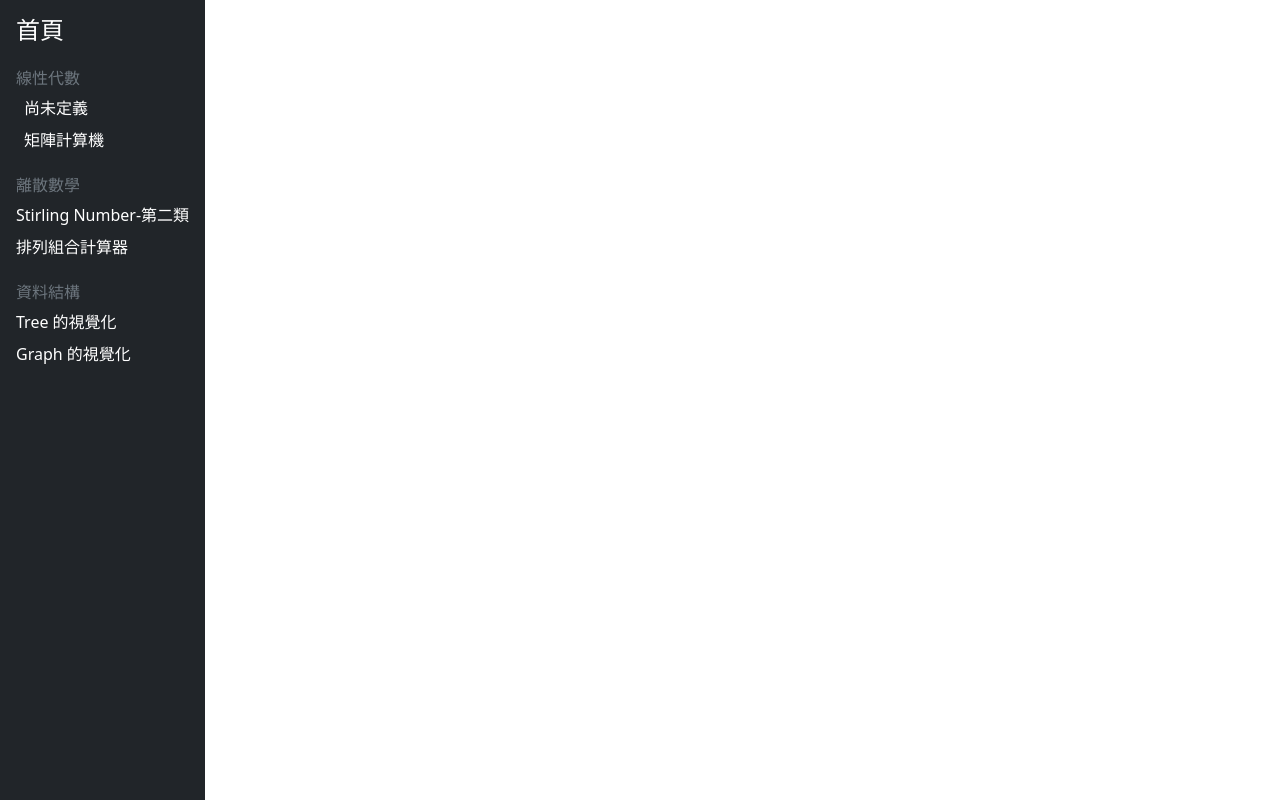
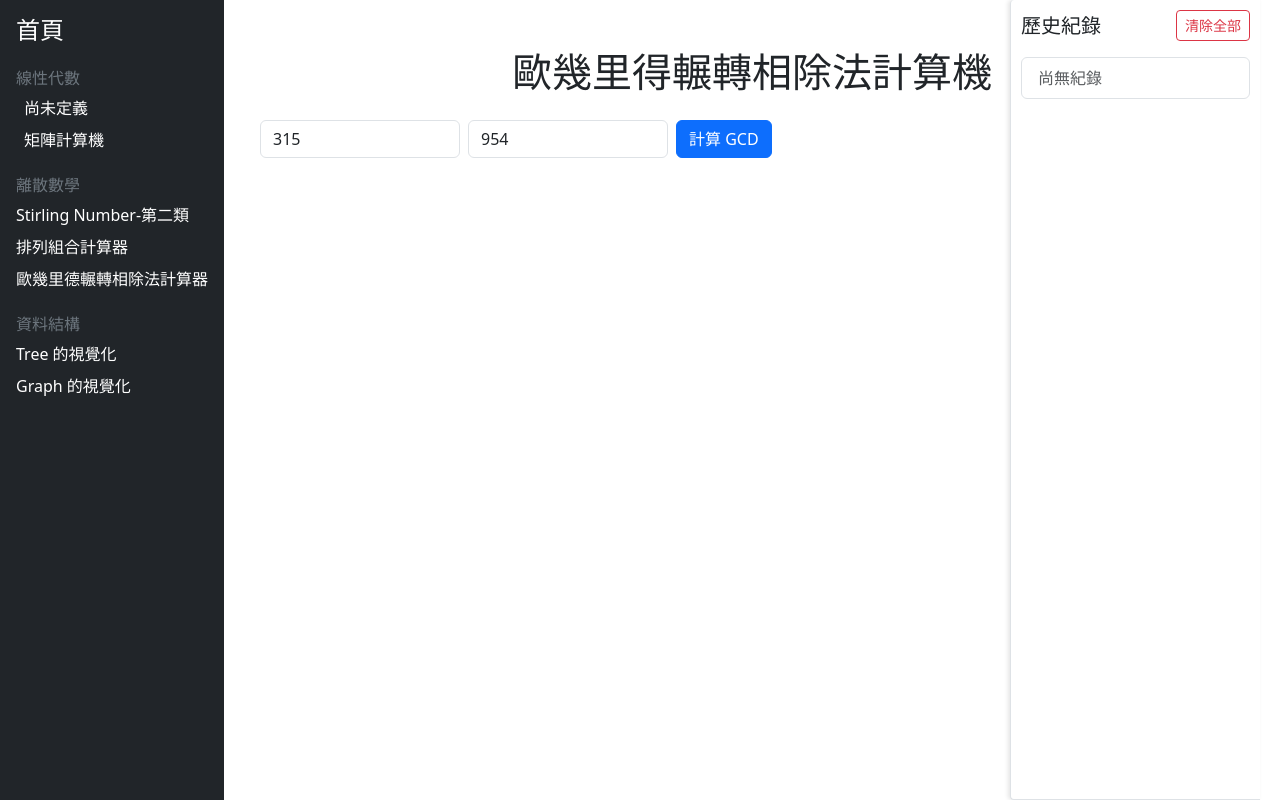
Before and after one commit to Hoxton019030/Math_Calculator, a Vue app: page /discrete/euclidean_gcd in a window 1280 px wide. Built offline with nearby package versions, Linux system fonts and the light colour scheme.

Commit message:
2025-07-29 commit

```diff
--- a/src/components/Sidebar.vue
+++ b/src/components/Sidebar.vue
@@ -27,6 +27,11 @@
             排列組合計算器
           </router-link>
         </li>
+         <li class="mb-2">
+          <router-link class="text-white text-decoration-none" to="/discrete/euclidean_gcd">
+            歐幾里德輾轉相除法計算器
+          </router-link>
+        </li>
       </ul>
     </div>
         <div class="mt-4">
--- a/src/router/index.js
+++ b/src/router/index.js
@@ -5,6 +5,7 @@ import CombinationPermutationCalculator  from '../views/Discrete/CombinationPerm
 import TreeVisual from '../views/DataStructure/TreeVisual.vue'
 import LinearAlgebraCalculator from '../views/LinearAlgebra/LinearAlgebraCalculator.vue'
 import GraphVisualizer from '../views/DataStructure/GraphVisualizer.vue'
+import EuclideanCalculator from '../views/Discrete/EuclideanCalculator.vue'
 import Index from '../views/Index.vue'
 
 const routes = [
@@ -42,6 +43,10 @@ const routes = [
     path: '/discrete/combinatorics',
     component: CombinationPermutationCalculator
   },
+  {
+    path: '/discrete/euclidean_gcd',
+    component: EuclideanCalculator
+  },
    {
     path: '/dataStructure/tree_visual',
     component: TreeVisual
--- /dev/null
+++ b/src/views/Discrete/EuclideanCalculator.vue
@@ -0,0 +1,189 @@
+<template>
+  <div class="container py-4">
+    <h1 class="mb-4 text-center">歐幾里得輾轉相除法計算機</h1>
+    <div class="row">
+      <div class="col-md-8">
+        <div v-if="errorMessage" class="alert alert-danger mt-3">
+          {{ errorMessage }}
+        </div>
+        <div class="mb-3 d-flex gap-2 flex-wrap">
+          <input
+            ref="inputXRef"
+            v-model="inputX"
+            type="number"
+            min="1"
+            placeholder="輸入第一個正整數 (x)"
+            class="form-control"
+            style="width: 200px;"
+            @keydown.enter="saveAndCalculateGCD"
+          />
+          <input
+            ref="inputYRef"
+            v-model="inputY"
+            type="number"
+            min="1"
+            placeholder="輸入第二個正整數 (y)"
+            class="form-control"
+            style="width: 200px;"
+            @keydown.enter="saveAndCalculateGCD"
+          />
+          <button @click="saveAndCalculateGCD" class="btn btn-primary">計算 GCD</button>
+        </div>
+
+        <div class="mt-3" v-if="gcdSteps.length > 0">
+          <h5>計算步驟：</h5>
+          <ul class="list-group">
+<li
+  v-for="(step, index) in gcdSteps"
+  :key="index"
+  class="list-group-item"
+>
+  <pre class="mb-0">第 {{ index + 1 }} 步: {{ formatStep(step) }}</pre>
+</li>
+            <li class="list-group-item list-group-item-success">
+GCD({{ calculatedX }}, {{ calculatedY }}) = {{ gcdResult }}
+
+            </li>
+          </ul>
+        </div>
+      </div>
+
+      <div class="col-md-4">
+        <HistoryPanel
+          :history="history"
+          :width="historyWidth"
+          :offset="historyOffset"
+          @clearHistory="clearHistory"
+          @loadHistoryItem="loadHistoryItem"
+        />
+      </div>
+    </div>
+  </div>
+</template>
+
+<script setup>
+import { ref, onMounted } from 'vue'
+import HistoryPanel from '../../components/History_Panel.vue'
+
+const inputX = ref('315')
+const inputY = ref('954')
+const inputXRef = ref(null)
+const inputYRef = ref(null)
+
+const history = ref([])
+const historyWidth = ref(250)
+const historyOffset = ref(20)
+const errorMessage = ref('')
+const gcdSteps = ref([])
+const gcdResult = ref(null)
+
+const HISTORY_KEY = 'gcd_history'
+const HISTORY_WIDTH_KEY = 'gcd_history_width'
+const HISTORY_OFFSET_KEY = 'gcd_history_offset'
+const calculatedX = ref(null)
+const calculatedY = ref(null)
+
+function loadHistory() {
+  const saved = localStorage.getItem(HISTORY_KEY)
+  if (saved) history.value = JSON.parse(saved)
+}
+
+function saveHistory() {
+  localStorage.setItem(HISTORY_KEY, JSON.stringify(history.value))
+}
+
+function loadHistoryWidth() {
+  const saved = localStorage.getItem(HISTORY_WIDTH_KEY)
+  if (saved) historyWidth.value = Math.max(150, Math.min(400, parseInt(saved)))
+}
+
+function saveHistoryWidth() {
+  localStorage.setItem(HISTORY_WIDTH_KEY, historyWidth.value.toString())
+}
+
+function loadHistoryOffset() {
+  const saved = localStorage.getItem(HISTORY_OFFSET_KEY)
+  if (saved) historyOffset.value = Math.max(0, Math.min(100, parseInt(saved)))
+}
+
+function saveHistoryOffset() {
+  localStorage.setItem(HISTORY_OFFSET_KEY, historyOffset.value.toString())
+}
+
+function calculateGCD(a, b) {
+  const steps = []
+  while (b !== 0) {
+    const quotient = Math.floor(a / b)
+    const remainder = a % b
+    steps.push({ dividend: a, divisor: b, quotient, remainder })
+    a = b
+    b = remainder
+  }
+  return { gcd: a, steps }
+}
+
+function saveAndCalculateGCD() {
+  const x = parseInt(inputX.value)
+  const y = parseInt(inputY.value)
+  calculatedX.value = x
+calculatedY.value = y
+
+  if (isNaN(x) || isNaN(y) || x <= 0 || y <= 0) {
+    errorMessage.value = '請輸入兩個有效的正整數'
+    gcdSteps.value = []
+    gcdResult.value = null
+    return
+  }
+
+  const inputStr = `${x},${y}`
+  if (!history.value.includes(inputStr)) {
+    history.value.unshift(inputStr)
+    if (history.value.length > 10) history.value.pop()
+    saveHistory()
+  }
+
+  const { gcd, steps } = calculateGCD(x, y)
+  gcdSteps.value = steps
+  gcdResult.value = gcd
+  errorMessage.value = ''
+}
+
+function loadHistoryItem(item) {
+  const [x, y] = item.split(',').map(n => parseInt(n.trim()))
+  inputX.value = x.toString()
+  inputY.value = y.toString()
+  saveAndCalculateGCD()
+}
+
+function clearHistory() {
+  history.value = []
+  saveHistory()
+  gcdSteps.value = []
+  gcdResult.value = null
+  errorMessage.value = ''
+  inputX.value = ''
+  inputY.value = ''
+}
+
+function formatStep(step) {
+  const pad = (num, len) => String(num).padStart(len, ' ')
+  const maxLen = Math.max(
+    ...gcdSteps.value.map(s => s.dividend.toString().length)
+  )
+  return `${pad(step.dividend, maxLen)} = ${pad(step.divisor, 3)} × ${pad(step.quotient, 3)} + ${pad(step.remainder, 3)}`
+}
+
+
+onMounted(() => {
+  loadHistory()
+  loadHistoryWidth()
+  loadHistoryOffset()
+})
+</script>
+
+<style scoped>
+.list-group-item {
+  font-family: 'Arial', sans-serif;
+  font-size: 16px;
+}
+</style>
```
